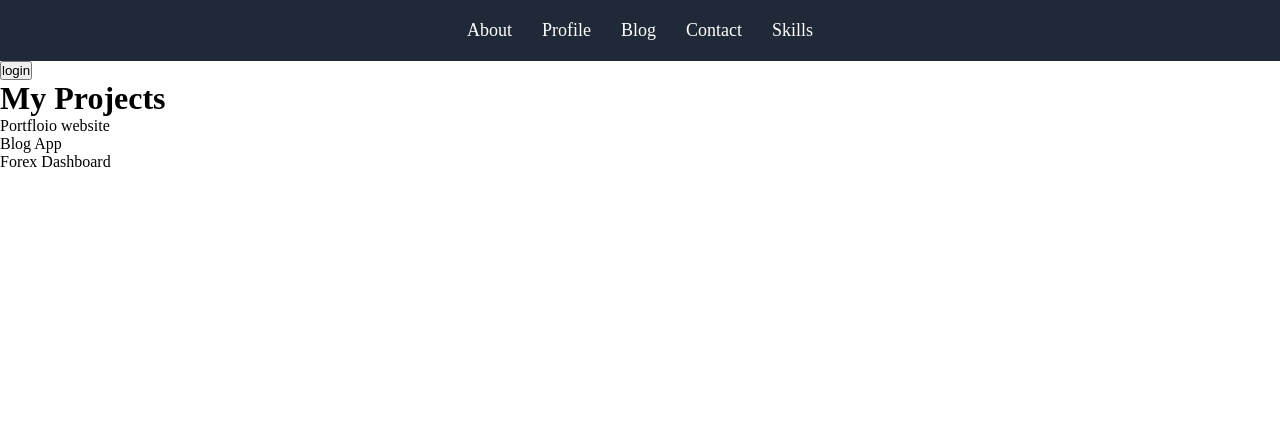
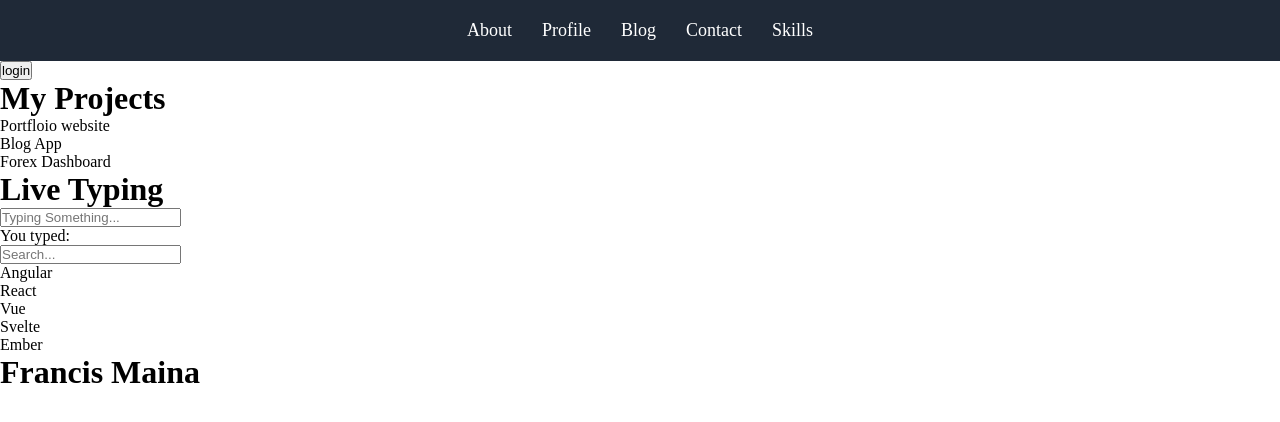
Before and after one commit to Maina-git/ANGULAR-APP, an Angular app: page /profile in a window 1280 px wide. Shown: the top 422 px of the page. Built offline with nearby package versions, Linux system fonts and the light colour scheme.

Commit message:
added basic dependency injection

```diff
--- a/src/app/pages/blog/blog.html
+++ b/src/app/pages/blog/blog.html
@@ -5,3 +5,10 @@
 
 <p>Lorem ipsum dolor sit amet consectetur adipisicing elit. Nesciunt sit earum ab ipsam, iste delectus neque est officiis, hic beatae at. Atque asperiores aliquam autem blanditiis consequatur modi nostrum animi.</p>
 <button (click)="updateBlogInfo()">Update Blog Info</button>
+
+
+
+
+
+
+<h1>{{ visa }}</h1>
--- a/src/app/pages/blog/blog.ts
+++ b/src/app/pages/blog/blog.ts
@@ -1,4 +1,5 @@
 import { Component, signal } from '@angular/core';
+import { Card } from '../../services/card';
 
 @Component({
   selector: 'app-blog',
@@ -15,4 +16,11 @@ export class Blog {
   this.bloInfo.set("This is my updated blog post");
 }
 
+visa = "";
+
+constructor(private userService:Card){
+  this.visa = this.userService.getVisaCard();
 }
+
+
+}
--- a/src/app/pages/profile/profile.html
+++ b/src/app/pages/profile/profile.html
@@ -1,4 +1,4 @@
-<!---
+<!--
 <div class="page">
   <h1>{{ username() }}</h1>
 
@@ -15,8 +15,6 @@
    <button (click)="toggleLogin()">login</button>
 }
 
-
-
 <h1>My Projects</h1>
 
 @for (project of projects; track project){
@@ -24,3 +22,23 @@
     {{ project }}
   </div>
 }
+
+
+<h1>Live Typing</h1>
+<input (input)="onTyping($event)" placeHolder="Typing Something..." />
+<p>You typed: {{ text }}</p>
+
+
+
+<input (input)="search($event)" placeHolder="Search..." />
+
+
+
+<ul>
+  @for (item of filteredItems; track item){
+    <li>{{ item }}</li>
+  }
+</ul>
+
+
+<h1>{{ username }}</h1>
--- a/src/app/pages/profile/profile.ts
+++ b/src/app/pages/profile/profile.ts
@@ -1,4 +1,8 @@
 import { Component, signal } from '@angular/core';
+//import { User } from '../services/user';
+//import { User } from '../services/user';
+//import UserService from '../services/user';
+import { User } from '../../services/user';
 
 @Component({
   selector: 'app-profile',
@@ -27,4 +31,30 @@ projects = [
   'Blog App',
   'Forex Dashboard',
 ]
+
+text = "";
+onTyping(event:Event){
+  const value = (event.target as HTMLInputElement).value;
+  this.text = value;
 }
+
+
+
+
+items = ['Angular', 'React', 'Vue', 'Svelte', 'Ember'];
+
+filteredItems = [...this.items];
+
+search(event:Event){
+  const value = (event.target as HTMLInputElement).value.toLowerCase();
+  this.filteredItems = this.items.filter(item => item.toLowerCase().includes(value))
+}
+
+username = "";
+id = "";
+constructor (private  UserService: User){
+  this.username = this.UserService.getUserName();
+}
+
+
+}
--- /dev/null
+++ b/src/app/services/card.ts
@@ -0,0 +1,14 @@
+import { Injectable } from '@angular/core';
+
+@Injectable({
+  providedIn: 'root',
+})
+export class Card {
+
+
+getVisaCard(){
+  return "Visa Card";
+}
+
+
+}
--- /dev/null
+++ b/src/app/services/user.ts
@@ -0,0 +1,15 @@
+import { Injectable } from '@angular/core';
+
+@Injectable({
+  providedIn: 'root',
+})
+export class User {
+
+getUserName(){
+  return "Francis Maina";
+}
+getId()
+{
+  return "12345";
+}
+}
```
Also changed, not shown: 2 other files (tests, documents, lock files or other folders).
